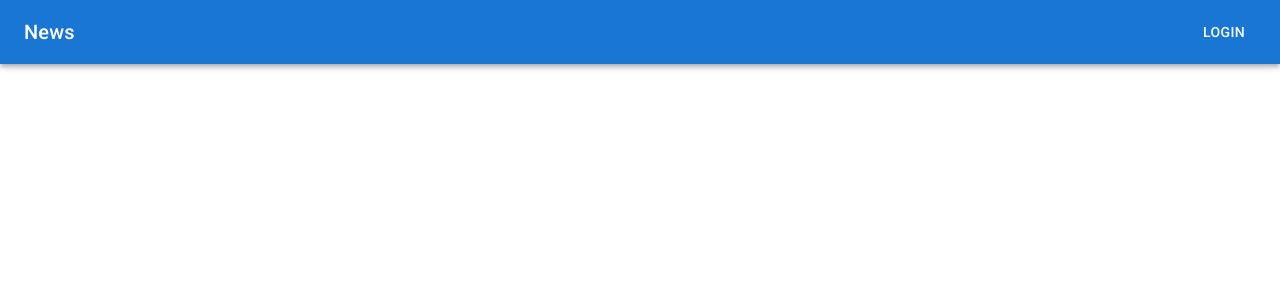
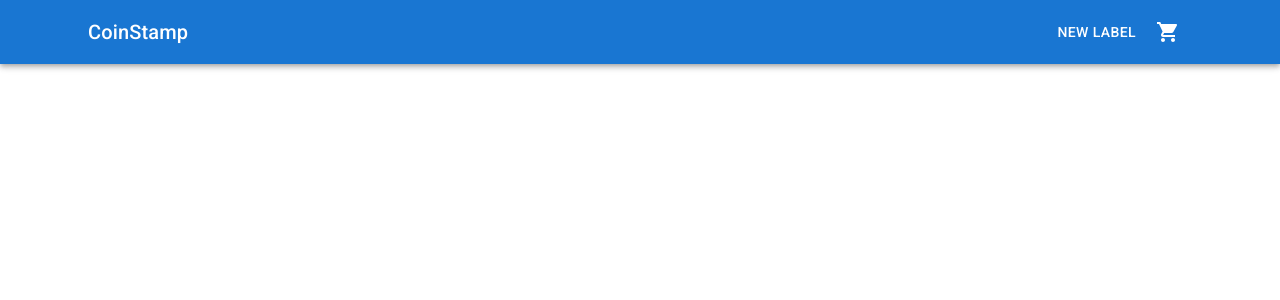
Before and after one commit to xilaluna/coinstamp, a React (Create React App) app in the folder client/: page / in a window 1280 px wide. Shown: the top 300 px of the page. Built offline with nearby package versions, Linux system fonts and the light colour scheme.

Commit message:
[add] Navbar

```diff
--- a/client/src/components/Navbar/Navbar.jsx
+++ b/client/src/components/Navbar/Navbar.jsx
@@ -1,16 +1,42 @@
 import React from "react"
-import { AppBar, Toolbar, Typography, Button } from "@mui/material"
+import {
+  Box,
+  AppBar,
+  Toolbar,
+  Typography,
+  IconButton,
+  Button,
+  Badge,
+  Container,
+} from "@mui/material"
+import { ShoppingCart } from "@mui/icons-material"
 
 const Navbar = () => {
   return (
-    <AppBar position="static">
-      <Toolbar>
-        <Typography variant="h6" component="div" sx={{ flexGrow: 1 }}>
-          News
-        </Typography>
-        <Button color="inherit">Login</Button>
-      </Toolbar>
-    </AppBar>
+    <Box sx={{ flexGrow: 1 }}>
+      <AppBar position="relative">
+        <Container maxWidth="lg">
+          <Toolbar>
+            <Typography variant="h6">CoinStamp</Typography>
+
+            <Box sx={{ flexGrow: 1 }} />
+
+            <Button color="inherit">New Label</Button>
+            <IconButton
+              size="large"
+              aria-label="account of current user"
+              aria-controls="menu-appbar"
+              aria-haspopup="true"
+              color="inherit"
+            >
+              <Badge badgeContent={0} color="error">
+                <ShoppingCart />
+              </Badge>
+            </IconButton>
+          </Toolbar>
+        </Container>
+      </AppBar>
+    </Box>
   )
 }
 
```
